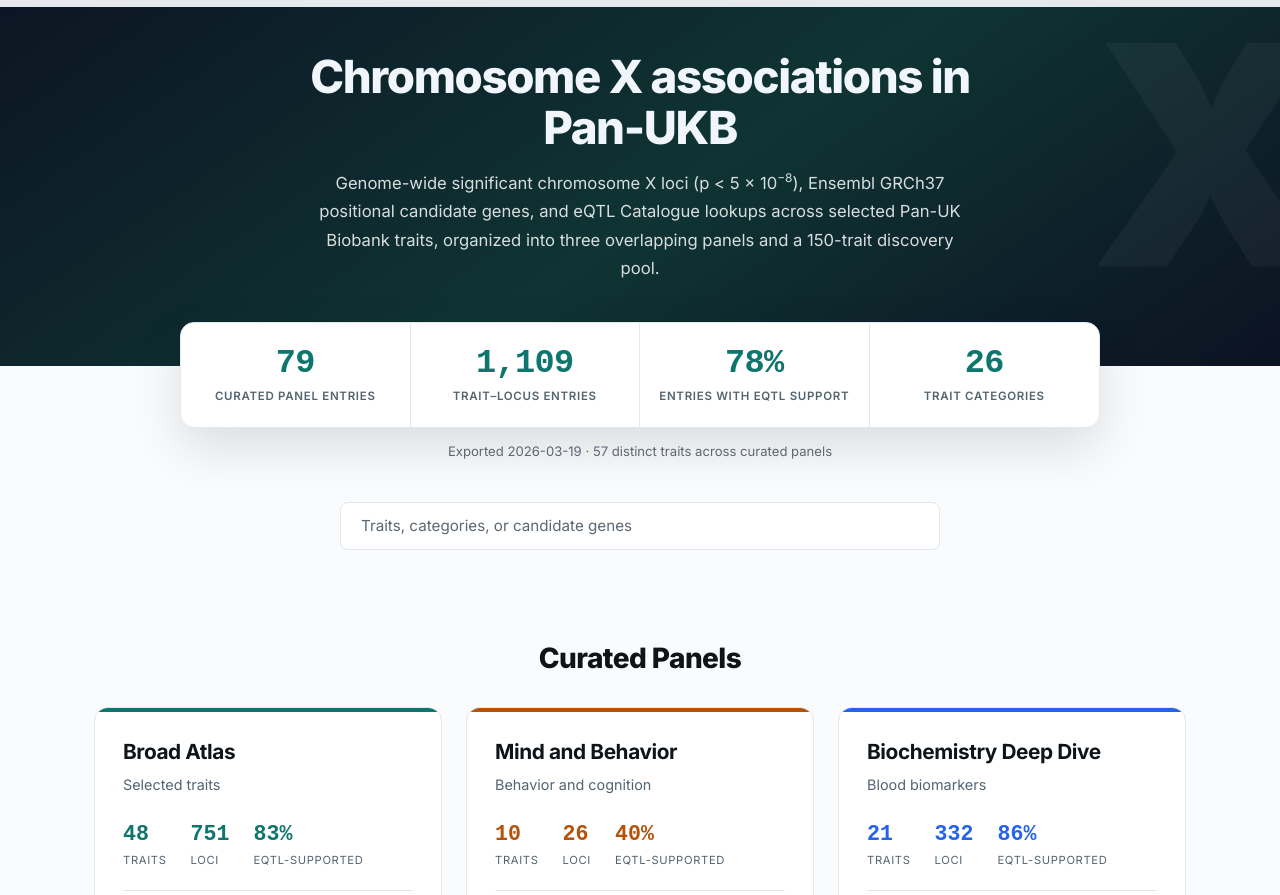
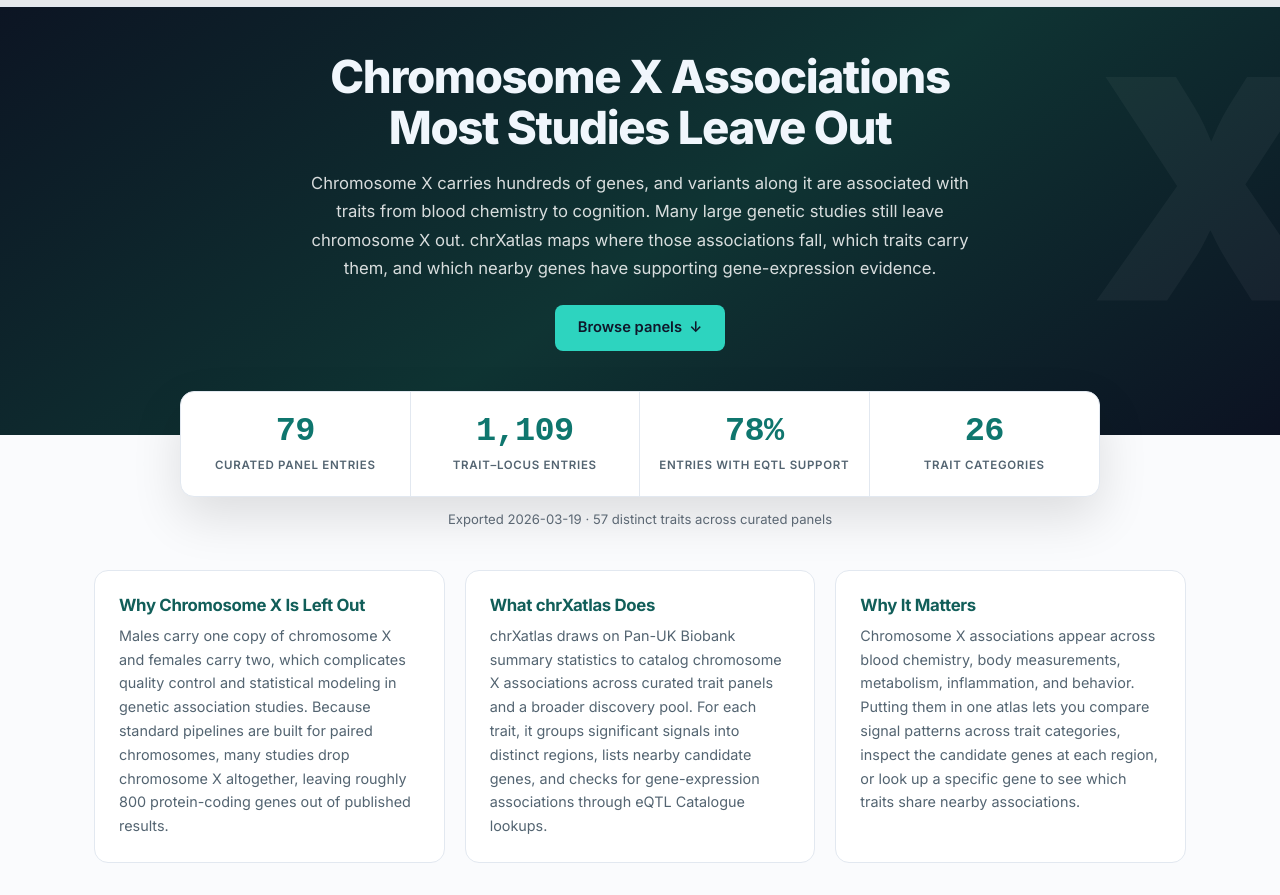
Before and after one commit to smkwray/xchratlas, a plain HTML site: page site/index.html in a window 1280 px wide. Shown: the part 57-952 px from the top of the page. Drawn offline with Linux system fonts and the light colour scheme.

Commit message:
Restore a plain-language introduction

```diff
--- a/site/css/style.css
+++ b/site/css/style.css
@@ -264,6 +264,23 @@ sup, sub { font-size: 0.72em; line-height: 0; }
   max-width: 660px;
   margin: 0 auto;
 }
+.hero-cta {
+  display: inline-flex;
+  align-items: center;
+  gap: 0.45rem;
+  min-height: 44px;
+  margin-top: 1.4rem;
+  padding: 0.7rem 1.4rem;
+  font-size: 0.92rem;
+  font-weight: 600;
+  color: #0f172a;
+  background: #2dd4bf;
+  border-radius: var(--radius);
+  transition: transform 0.2s, background 0.2s;
+}
+.hero-cta:hover { transform: translateY(-1px); background: #5eead4; }
+.cta-arrow { transition: transform 0.2s; }
+.hero-cta:hover .cta-arrow { transform: translateY(2px); }
 .load-error {
   display: inline-block;
   margin-top: 0.75rem;
@@ -319,6 +336,30 @@ sup, sub { font-size: 0.72em; line-height: 0; }
   font-size: 0.82rem;
   color: var(--text-tertiary);
   line-height: 1.5;
+}
+
+/* ── Overview / Why Cards ──────────────────── */
+.why-section { padding: 2rem 0 0.5rem; }
+.why-grid {
+  display: grid;
+  grid-template-columns: repeat(3, 1fr);
+  gap: 1.25rem;
+}
+.why-card {
+  background: var(--bg-raised);
+  border: 1px solid var(--border);
+  border-radius: var(--radius-lg);
+  padding: 1.5rem;
+}
+.why-card h3 {
+  font-size: 1.05rem;
+  margin-bottom: 0.55rem;
+  color: var(--accent-text);
+}
+.why-card p {
+  font-size: 0.9rem;
+  color: var(--text-secondary);
+  line-height: 1.65;
 }
 
 /* ── Panel Cards ───────────────────────────── */
@@ -1036,6 +1077,8 @@ sup, sub { font-size: 0.72em; line-height: 0; }
   .metric-card:nth-last-child(-n+2) { border-bottom: none; }
   .metric-value { font-size: 1.65rem; }
 
+  .why-section { padding: 1.5rem 0 0.25rem; }
+  .why-grid { grid-template-columns: 1fr; }
   .panels-grid { grid-template-columns: 1fr; }
   .comparison-grid { grid-template-columns: 1fr; }
   .methods-grid { grid-template-columns: 1fr; }
--- a/site/index.html
+++ b/site/index.html
@@ -44,8 +44,9 @@
     <section class="hero" id="hero">
       <div class="hero-bg-pattern" aria-hidden="true"></div>
       <div class="container hero-content">
-        <h1 class="hero-title">Chromosome X associations in Pan-UKB</h1>
-        <p class="hero-subtitle">Genome-wide significant chromosome X loci (p &lt; 5 &times; 10<sup>&minus;8</sup>), Ensembl GRCh37 positional candidate genes, and eQTL Catalogue lookups across selected Pan-UK Biobank traits, organized into three overlapping panels and a 150-trait discovery pool.</p>
+        <h1 class="hero-title">Chromosome X Associations<br>Most Studies Leave Out</h1>
+        <p class="hero-subtitle">Chromosome X carries hundreds of genes, and variants along it are associated with traits from blood chemistry to cognition. Many large genetic studies still leave chromosome X out. chrXatlas maps where those associations fall, which traits carry them, and which nearby genes have supporting gene-expression evidence.</p>
+        <a href="#panels" class="hero-cta">Browse panels <span class="cta-arrow" aria-hidden="true">&darr;</span></a>
       </div>
     </section>
 
@@ -71,6 +72,27 @@
           </div>
         </div>
         <p class="proof-note" id="metric-build-note">Snapshot: &mdash;</p>
+      </div>
+    </section>
+
+    <!-- Overview -->
+    <section class="why-section" id="why" aria-labelledby="why-heading">
+      <div class="container">
+        <h2 class="sr-only" id="why-heading">Overview</h2>
+        <div class="why-grid">
+          <div class="why-card">
+            <h3>Why Chromosome X Is Left Out</h3>
+            <p>Males carry one copy of chromosome X and females carry two, which complicates quality control and statistical modeling in genetic association studies. Because standard pipelines are built for paired chromosomes, many studies drop chromosome X altogether, leaving roughly 800 protein-coding genes out of published results.</p>
+          </div>
+          <div class="why-card">
+            <h3>What chrXatlas Does</h3>
+            <p>chrXatlas draws on Pan-UK Biobank summary statistics to catalog chromosome X associations across curated trait panels and a broader discovery pool. For each trait, it groups significant signals into distinct regions, lists nearby candidate genes, and checks for gene-expression associations through eQTL Catalogue lookups.</p>
+          </div>
+          <div class="why-card">
+            <h3>Why It Matters</h3>
+            <p>Chromosome X associations appear across blood chemistry, body measurements, metabolism, inflammation, and behavior. Putting them in one atlas lets you compare signal patterns across trait categories, inspect the candidate genes at each region, or look up a specific gene to see which traits share nearby associations.</p>
+          </div>
+        </div>
       </div>
     </section>
 
```
